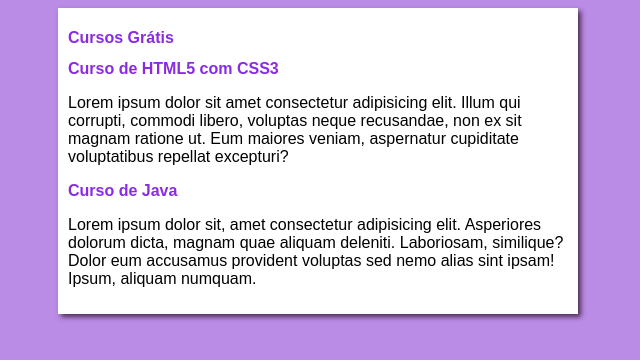
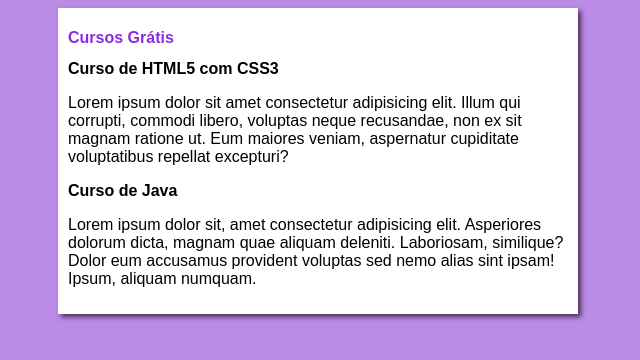
Before and after one commit to Henrique-Gabriel/projeto-site, a plain HTML site: page index.html in a window 1280 px wide. Shown: the whole page, without its empty margins (322-962 px from the left). Drawn offline with Linux system fonts and the light colour scheme.

Commit message:
alterei a cor do texto

```diff
--- a/estilos/style.css
+++ b/estilos/style.css
@@ -15,6 +15,6 @@ main{
     padding: 10px;
     box-shadow: 3px 3px 5px rgb(77, 45, 87);
 }
-h1, h2{
+h1{
     color: blueviolet;
 }
```
